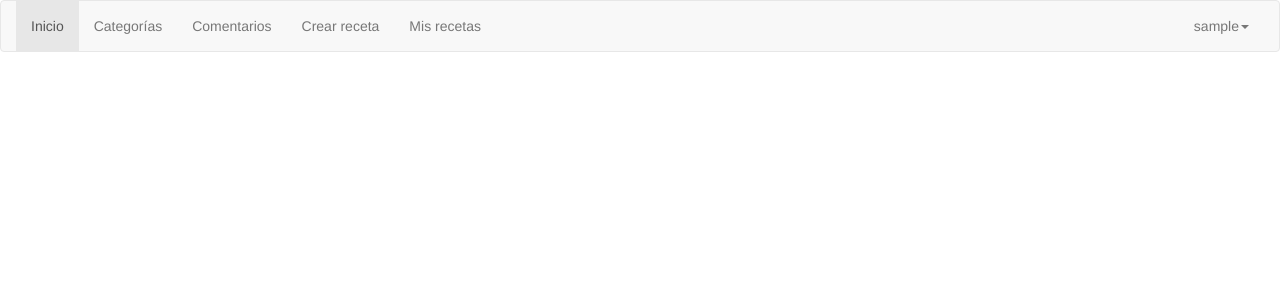
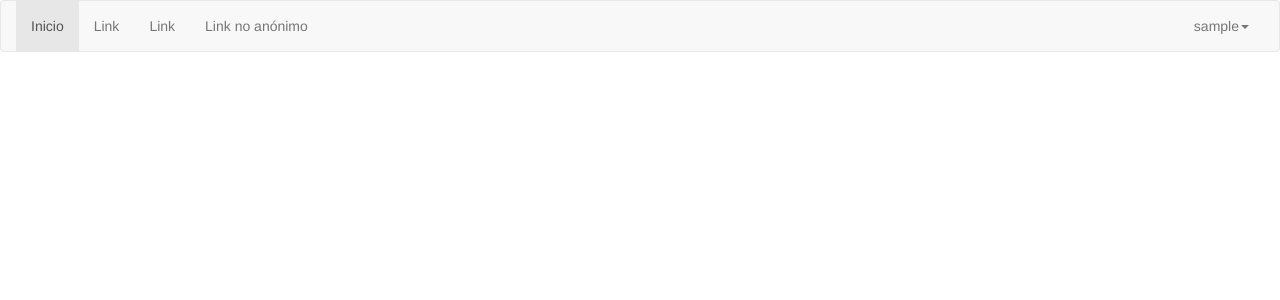
Before and after one commit to ganiserb/twiclone, a Django app: page / in a window 1280 px wide. Shown: the top 300 px of the page. Run offline with Django 3.2, Linux system fonts and the light colour scheme; the visitor is signed in with stand-in values (Sample User, id 1); some libraries are stand-ins or nearby versions.

Commit message:
added navbar links

```diff
--- a/templates/base.html
+++ b/templates/base.html
@@ -34,16 +34,15 @@
             <!-- Collect the nav links, forms, and other content for toggling -->
             <div class="collapse navbar-collapse" id="bs-example-navbar-collapse-1">
                 <ul class="nav navbar-nav">
-                    <li><a href="">Categorías</a></li>
-                    <li><a href="">Comentarios</a></li>
+                    <li><a href="">Link</a></li>
                 </ul>
 
                 <ul class="nav navbar-nav">
                     <li class="divider-vertical"></li>
-                    <li><a href="">Crear receta</a></li>
+                    <li><a href="">Link</a></li>
 
                     {% if not request.user.is_anonymous %}
-                    <li><a href="">Mis recetas</a></li>
+                    <li><a href="">Link no anónimo</a></li>
                     {% endif %}
 
                 </ul>
@@ -51,17 +50,17 @@
                 <ul class="nav navbar-nav navbar-right">
                     <li class="active2">
 
-                        {% if request.user.is_anonymous %}
+                        {% if user.is_anonymous %}
                             <li><a href="">Registrarse</a></li>
                             <li><a href="">Login</a></li>
                         {% else %}
                             <p class="navbar-text navbar-right">
                                 <li class="dropdown">
-                                    <a href="#" class="dropdown-toggle" data-toggle="dropdown">{{ request.user }}<b class="caret"></b></a>
+                                    <a href="#" class="dropdown-toggle" data-toggle="dropdown">{{ user.username }}<b class="caret"></b></a>
                                     <ul class="dropdown-menu">
 
-                                        {% if request.user.is_staff %}
-                                            <li><a href="">Panel de administración</a></li>
+                                        {% if user.is_staff %}
+                                            <li><a href="{% url 'admin:index' %}">Panel de administración</a></li>
                                             <li class="divider"></li>
                                         {% endif %}
 
```
